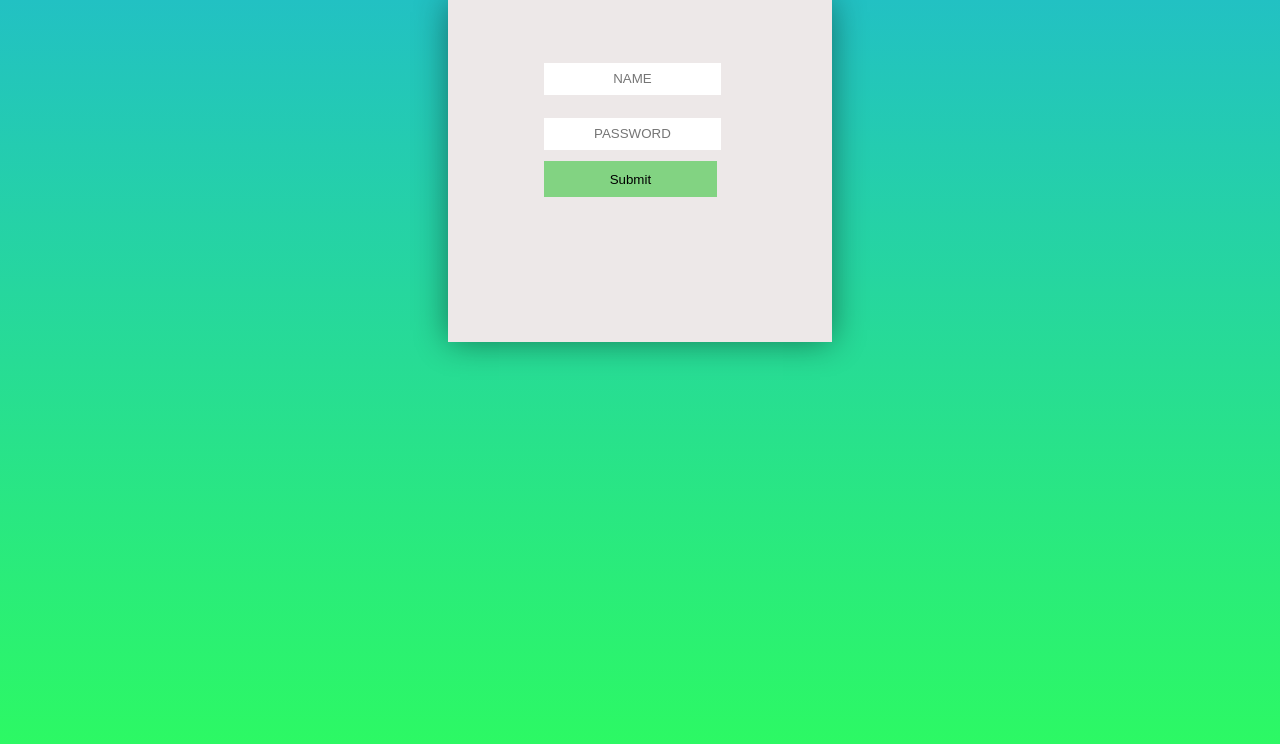
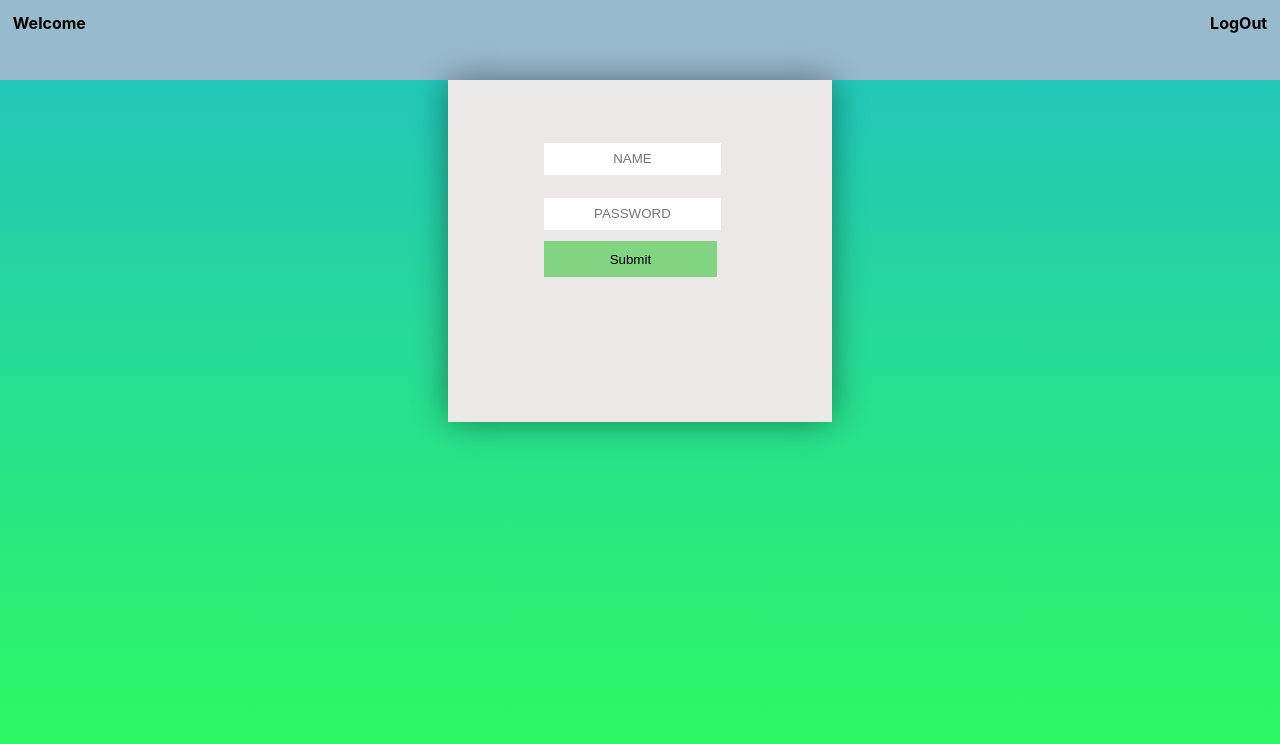
Before and after one commit to manyuyantra/TRUST, a React (Create React App) app in the folder trust/: page / in a window 1280 px wide. Shown: the top 744 px of the page. Built offline with nearby package versions, Linux system fonts and the light colour scheme.

Commit message:
Banner added for secondary portal.

```diff
--- a/trust/src/App.css
+++ b/trust/src/App.css
@@ -13,7 +13,20 @@ body{
 .opacity1{
   opacity:1 !important;
 }
+.displayNone{
+  display: none;
+}
+.banner{
+  height: 10%;
+  width: 100%;
+  display: flex;
+  background-color: #97bacd;
+  justify-content: space-between;
+}
+.bannerItem{
 
+  margin: 1%;;
+}
 .card{
   height: 25%;
   width: 25%;
--- a/trust/src/App.js
+++ b/trust/src/App.js
@@ -4,11 +4,13 @@ import { BrowserRouter as Router, Route, Switch } from 'react-router-dom';
 import protectedroute from './protectedroute';
 import auth from './auth';
 import Portal from './Portal'
-import LoginForm from './LoginForm'
+import LoginForm from './LoginForm';
+import Banner from './Banner'
 
 function App() {
       return (
             <Router>
+                  <Banner></Banner>
                   <Switch>
                         <Route path="/" exact render={(props) => {
                               return (
--- a/trust/src/Banner.js
+++ b/trust/src/Banner.js
@@ -1,12 +1,43 @@
 import React from 'react';
+import  {withRouter} from 'react-router-dom';
 
-export default function  Banner(){
-  return (
-     <div className = "banner">
+class Banner extends React.Component{
+    constructor(props){
+        super(props);
+        this.state = {
+            visible:false
+        }
+        this.elRef = React.createRef();
+    }
+    static getDerivedStateFromProps(props){
+            if(props.history.location.pathname !== "/"){
+return {visible:true}
+            }else{
+                return  {visible:false};
+            }
 
+    }
+    componentDidUpdate(props,state){
+        return;
+       // console.log(props.history.location.pathname);
+       if(this.props.history.location.pathname !== "/" && (this.state.visible === false && state.visible === true)){
+             this.setState({visible:true})
+       }else if( this.state.visible === true && state.visible === false){
+           this.setState({visible:false})
+       }
+    }
+    render(){
+        return  (
+
+            <div ref = {this.elRef} className =  {this.state.visible?"banner":"banner displayNone"} >
+              <b className="bannerItem">Welcome</b>
+              <b className="bannerItem">LogOut</b>
 
      </div>
 
-  )
+        )
+    }
 
 }
+
+export default withRouter(Banner);
--- a/trust/src/Card.js
+++ b/trust/src/Card.js
@@ -8,7 +8,6 @@ export default class Card extends  React.Component{
        this.elRef = React.createRef();
    }
     componentDidMount(){
-        console.log(this.props.keys)
         setTimeout(() => {
             let el = this.elRef.current;
             el.className = "card opacity1";
```
